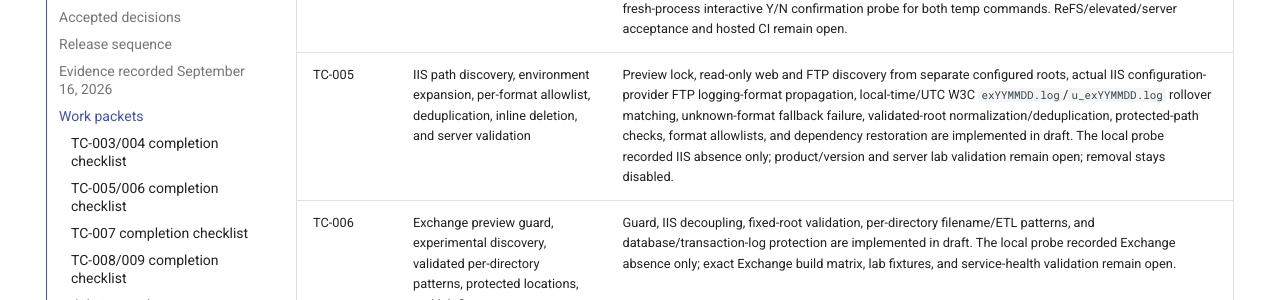
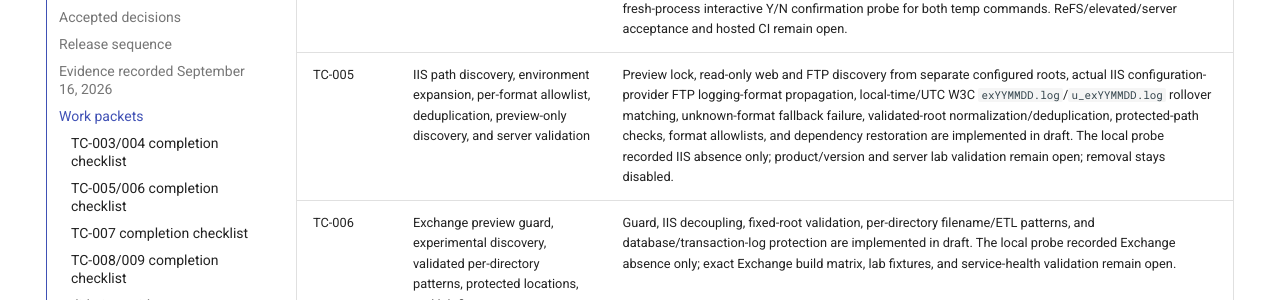
Before and after one commit to SamErde/TheCleaners, an MkDocs documentation site: the page built from docs/release-plan-1.0.md, in a window 1280 px wide and 900 px high, scrolled down 3341 px. Shown: the part 193-493 px from the top of the window. Built offline with MkDocs 1.6.1 and Material for MkDocs 9.7.7, drawn with Linux system fonts in a browser that asks for light colours; comment, search, counter and statistics services are not loaded.

Commit message:
fix(review): close follow-up safety findings

```diff
--- a/docs/release-plan-1.0.md
+++ b/docs/release-plan-1.0.md
@@ -51,7 +51,7 @@ Source and package evidence was collected at commit `799f7c9dd96f4841fca96f9ddf7
 | TC-002 | Naming, compatibility aliases, deterministic loader, quiet import, removal of initialization scaffolding | Implemented in draft in PR #31; source and packaged import tests added. |
 | TC-003 | Public mutation ownership, shared result/error contracts, UTC semantics, path safety, removal of generic deletion wrapper | Draft implementation includes shared result/error contracts, owning-command mutation, native temp deletion, and wrapper/helper retirement. Local PS7/PS5.1 fixture evidence is recorded above; hosted cross-edition and adversarial acceptance remain open. |
 | TC-004 | Temp cleaners, opt-in directory pruning, WhatIf/Confirm, locked-file/race handling, privilege/root preflight | Draft implementation includes same-handle identity checks, validated root identity carried into planning, only candidate-ancestor and planned-directory handles retained through mutation, vanished/skipped/failed candidates disqualifying their parent and ancestors before pruning, stable directory handles during mutation-enabled traversal, root preflight with structured failed summaries under continuing errors, lock/race fixtures, hard-link/reparse tests, actual-root/privilege checks, queued-directory replacement fail-closed handling, ACL evidence, native interop initialization serialization, and a fresh-process interactive Y/N confirmation probe for both temp commands. ReFS/elevated/server acceptance and hosted CI remain open. |
-| TC-005 | IIS path discovery, environment expansion, per-format allowlist, deduplication, inline deletion, and server validation | Preview lock, read-only web and FTP discovery from separate configured roots, actual IIS configuration-provider FTP logging-format propagation, local-time/UTC W3C `exYYMMDD.log`/`u_exYYMMDD.log` rollover matching, unknown-format fallback failure, validated-root normalization/deduplication, protected-path checks, format allowlists, and dependency restoration are implemented in draft. The local probe recorded IIS absence only; product/version and server lab validation remain open; removal stays disabled. |
+| TC-005 | IIS path discovery, environment expansion, per-format allowlist, deduplication, preview-only discovery, and server validation | Preview lock, read-only web and FTP discovery from separate configured roots, actual IIS configuration-provider FTP logging-format propagation, local-time/UTC W3C `exYYMMDD.log`/`u_exYYMMDD.log` rollover matching, unknown-format fallback failure, validated-root normalization/deduplication, protected-path checks, format allowlists, and dependency restoration are implemented in draft. The local probe recorded IIS absence only; product/version and server lab validation remain open; removal stays disabled. |
 | TC-006 | Exchange preview guard, experimental discovery, validated per-directory patterns, protected locations, and lab fixtures | Guard, IIS decoupling, fixed-root validation, per-directory filename/ETL patterns, and database/transaction-log protection are implemented in draft. The local probe recorded Exchange absence only; exact Exchange build matrix, lab fixtures, and service-health validation remain open. |
 | TC-007 | Typed stale-profile output, unknown LastUseTime, optional size, SID resolution, and command inventory | Typed read-only output, unknown-date handling, optional reparse-safe size with identity-checked profile ancestors and transient queued-directory handles/revalidation, best-effort SID resolution, and orphan-helper retirement are implemented in draft; Windows acceptance remains open. |
 | TC-008 | One source-layout package, exact-artifact tests/publication, reproducible build, complete runtime matrix, and CI gates | Source-layout artifact, strict test/integration reports, fixed-encoding deterministic staging, content manifest/hash, protected publisher, clean-install probe, full supported Build Module matrix gate, exact tested-artifact download, and ShouldProcess analyzer gate are implemented in draft. Local final-commit PS5.1/PS7 and exact per-file artifact evidence is recorded above; hosted runtime/CI evidence and maintainer acceptance remain open. |
```
Also changed, not shown: 7 other files.
